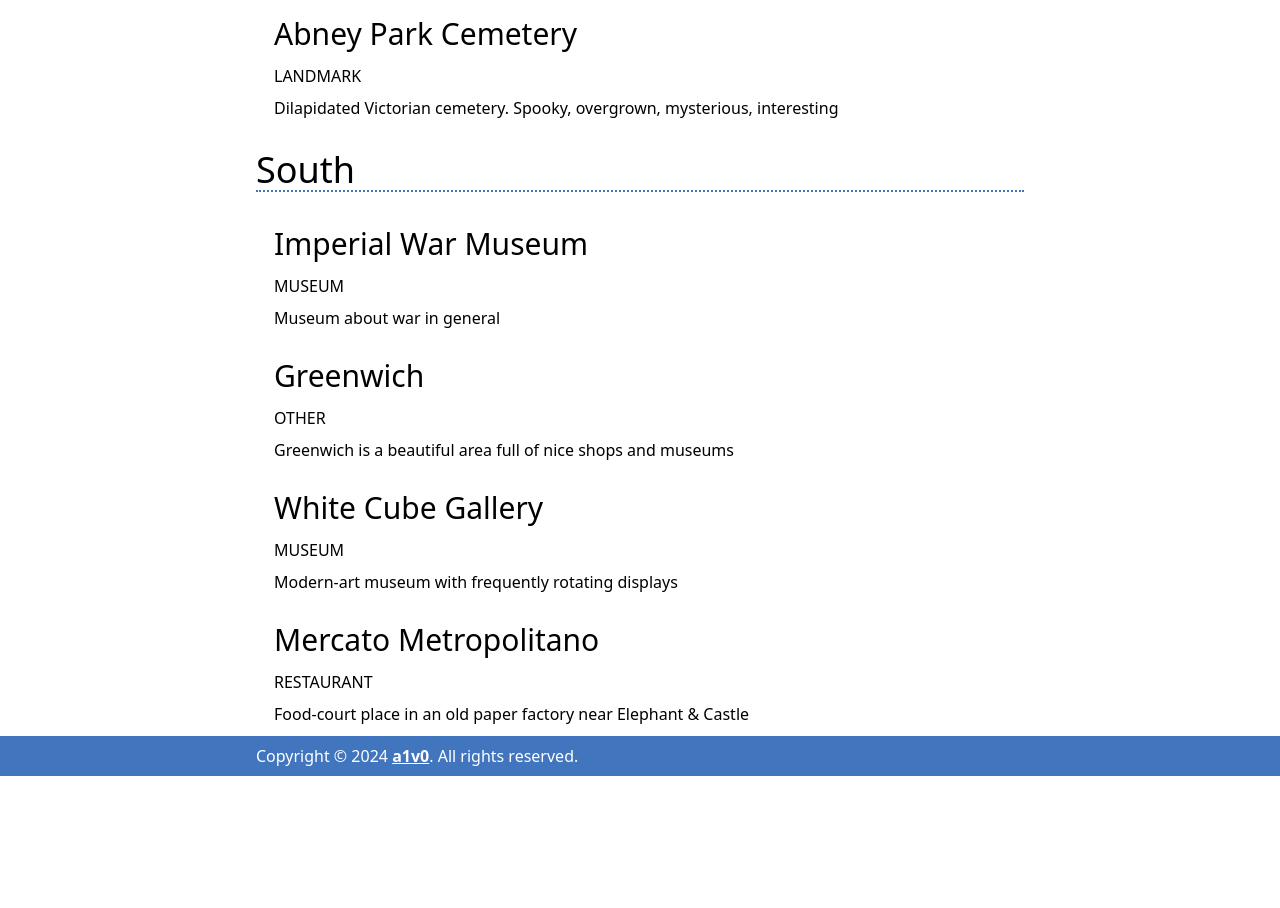
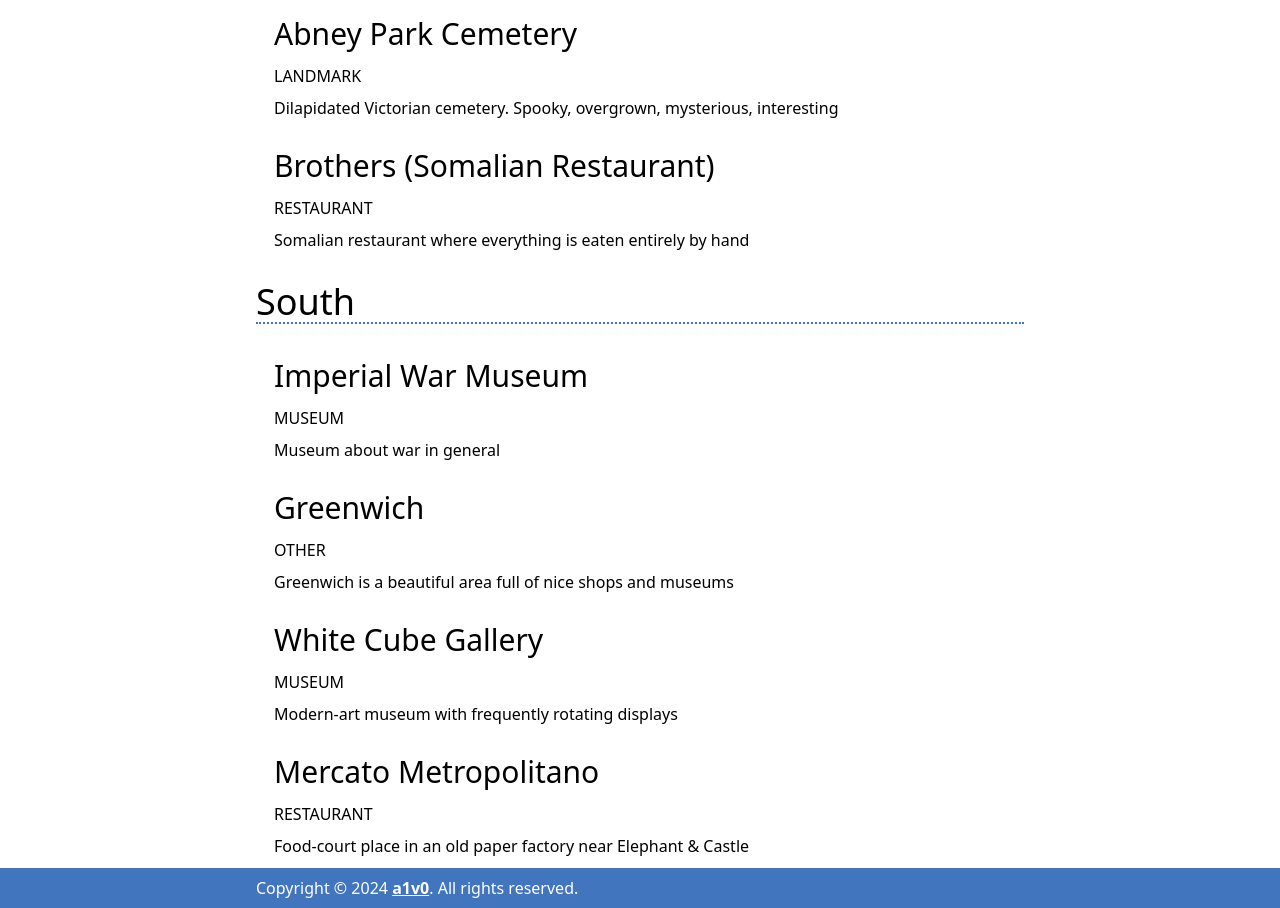
Before and after one commit to a1v0/london-liste, a Next.js app: page /areas in a window 1280 px wide. Shown: the part 5040-5948 px from the top of the page. Before the commit the page ends 5816 px from the top, so only its background shows below. Built offline with nearby package versions, Linux system fonts and the light colour scheme; a web font is replaced by a local one.

Commit message:
Add Brothers restaurant

```diff
--- a/app/places.js
+++ b/app/places.js
@@ -489,6 +489,19 @@ exports.places = [
 		location: "Central - St Paul's", // "[region] - [area]" or "[region] - [Tube stop]". For examples, see above.
 		website: "",
 	},
+	{
+		slug: "brothers-restaurant", // leave this blank
+		name: "Brothers (Somalian Restaurant)",
+		keyFacts: [
+			"Somalian restaurant where everything is eaten entirely by hand", // at least one fact is mandatory
+			"It's an eccentric place with no menu, where women (and anybody accompanied by a woman) sits behind a curtain", // add more or delete as necessary
+			"Ramadan is strictly observed, so watch out for that",
+		],
+		type: "restaurant", // see list of approved types above. Let a1v0 know if you need to add another type.
+		cost: "Affordably priced",
+		location: "North - Tottenham", // "[region] - [area]" or "[region] - [Tube stop]". For examples, see above.
+		website: "",
+	},
 	// <<<<<<<<<<<<<<<<<<<<<<<<<<<<<<<<<<<<<<<<<<<<< DO NOT PASTE ANYTHING BELOW THIS LINE
 
 	// RESTAURANTS
```
